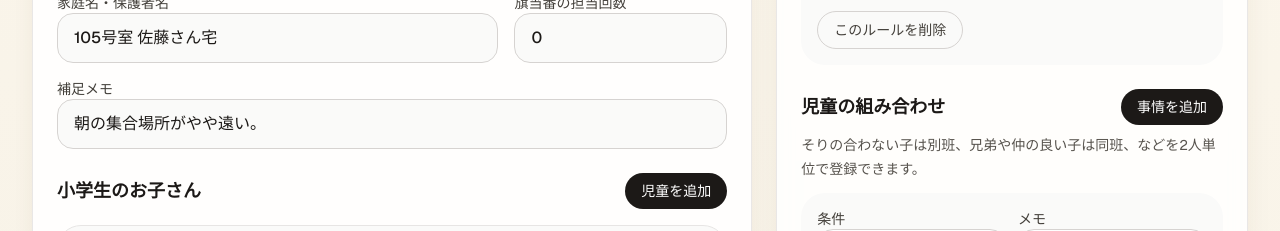
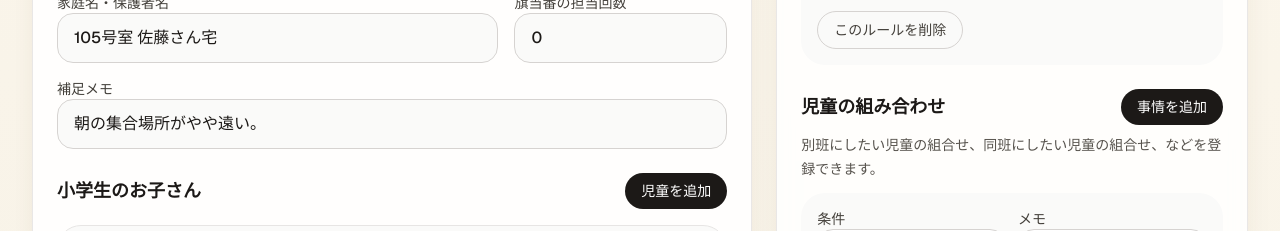
Before and after one commit to kusa-mochi/shudan-toko-maker, a Next.js app in the folder shudan-toko-maker/: page / in a window 1280 px wide. Shown: the part 1240-1471 px from the top of the page. Built offline with nearby package versions, Linux system fonts and the light colour scheme.

Commit message:
テキストを修正

```diff
--- a/shudan-toko-maker/app/components/PairRulesPanel.tsx
+++ b/shudan-toko-maker/app/components/PairRulesPanel.tsx
@@ -134,7 +134,7 @@ export function PairRulesPanel() {
           </button>
         </div>
         <p className="mt-2 text-sm leading-6 text-stone-600">
-          そりの合わない子は別班、兄弟や仲の良い子は同班、などを2人単位で登録できます。
+          別班にしたい児童の組合せ、同班にしたい児童の組合せ、などを登録できます。
         </p>
 
         <div className="mt-3 space-y-3">
```
